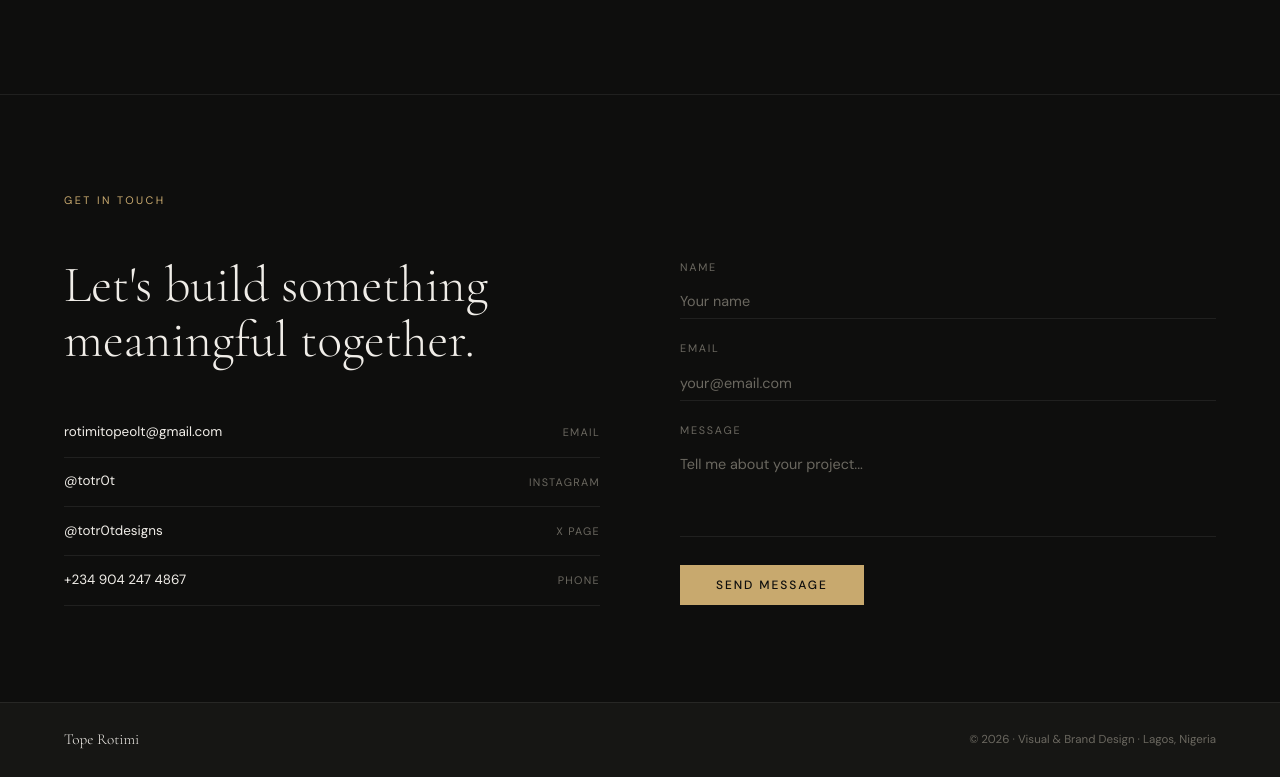
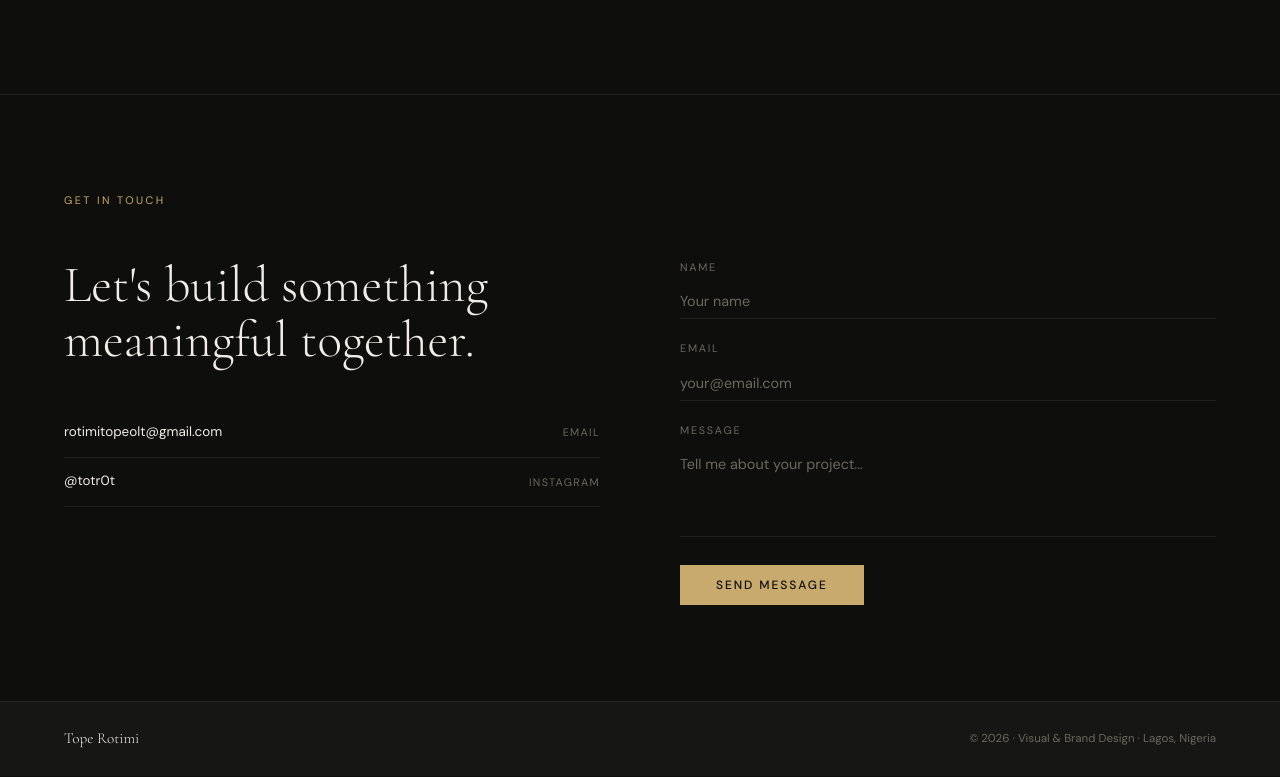
Before and after one commit to rotimitopeolt-wq/Portfolio, a plain HTML site: page index.html in a window 1280 px wide. Shown: the part 6732-7509 px from the top of the page. Drawn offline with nearby package versions, Linux system fonts and the light colour scheme.

Commit message:
Update index.html

```diff
--- a/index.html
+++ b/index.html
@@ -306,8 +306,6 @@
       <div class="contact-links">
         <a href="rotimitopeolt@gmail.com">rotimitopeolt@gmail.com <span class="lbl">Email</span></a>
         <a href="https://instagram.com/totr0t" target="_blank">@totr0t <span class="lbl">Instagram</span></a>
-        <a href="https://x.com/totr0tdesigns" target="_blank">@totr0tdesigns <span class="lbl">X Page</span></a>
-        <a href="tel:+2349042474867">+234 904 247 4867 <span class="lbl">Phone</span></a>
       </div>
     </div>
     <div>
```
